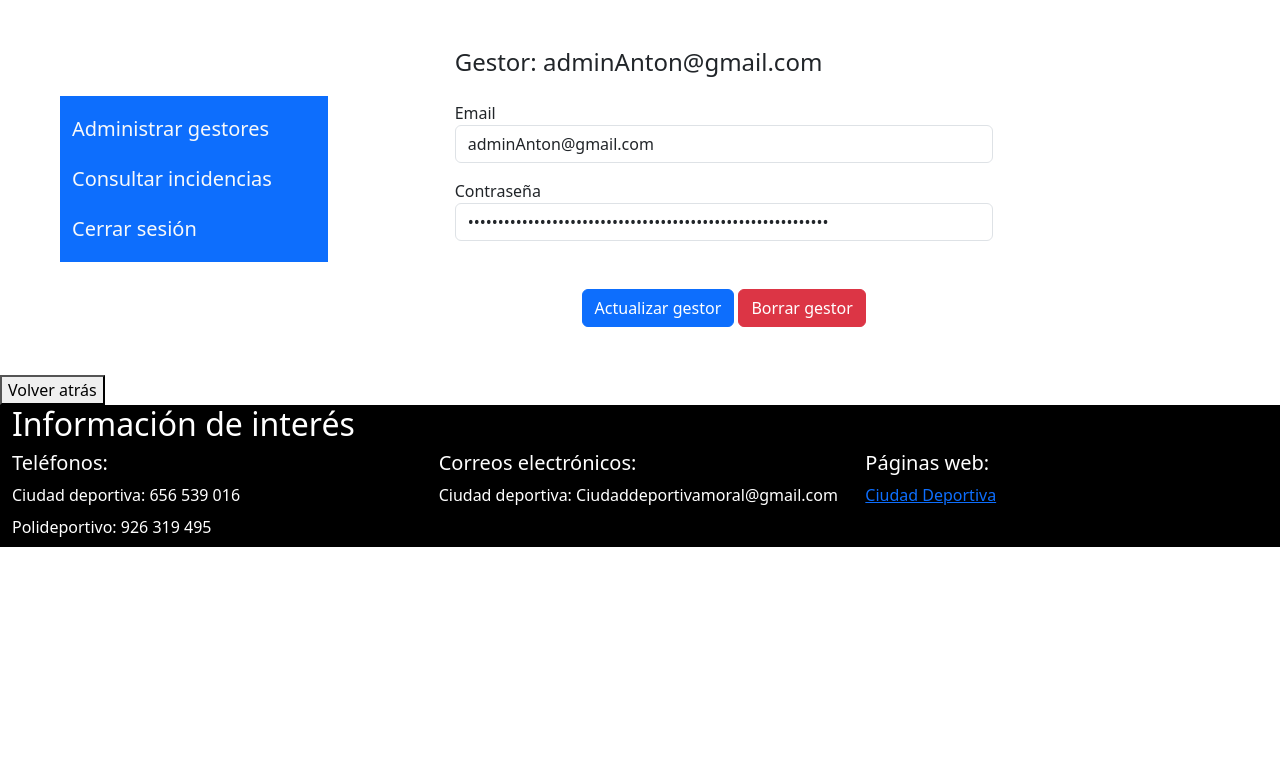
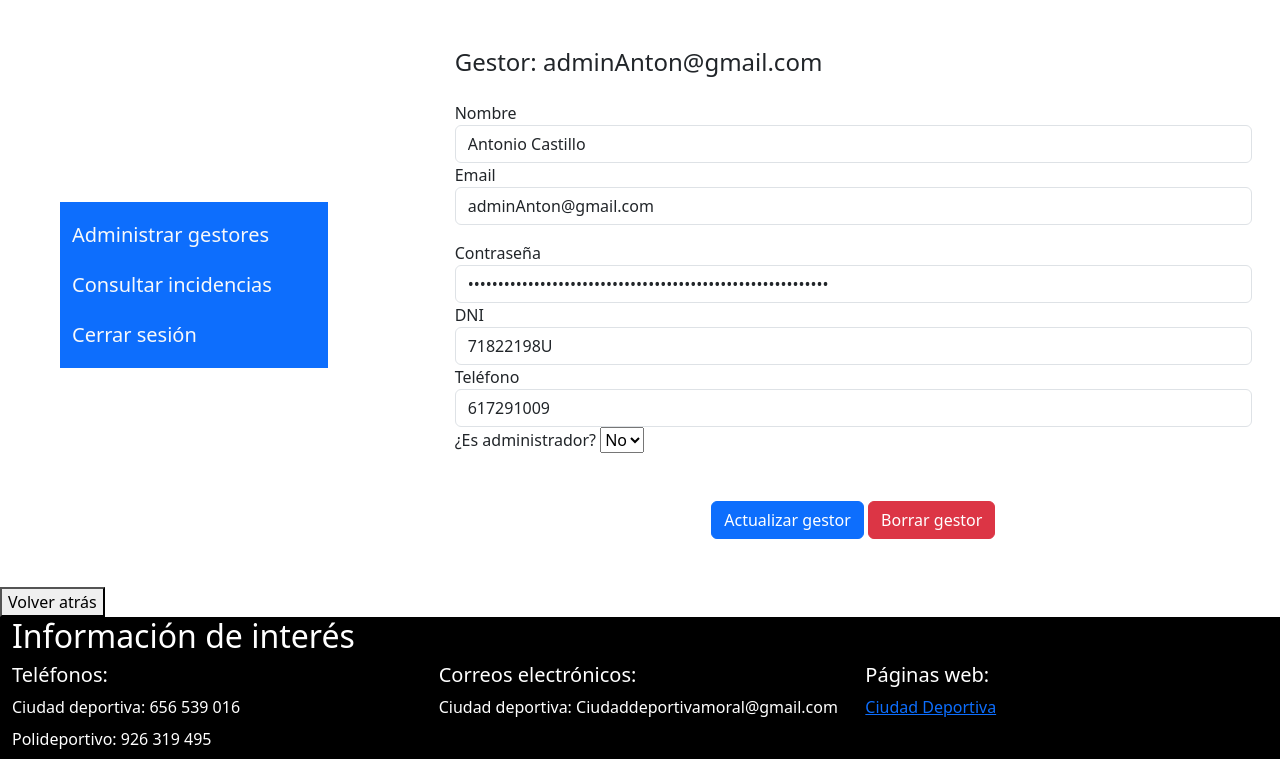
Before and after one commit to joseignaciosegovia/daw_proy_segovia_joseignacio_RPO, a PHP site: page /servidor/editarGestor.php?gestor=adminAnton@gmail.com in a window 1280 px wide. Shown: the part 93-852 px from the top of the page. Before the commit the page ends 640 px from the top, so only its background shows below. Run offline with PHP 8.4, Linux system fonts and the light colour scheme; the visitor is signed in with stand-in values (Sample User, id 1); data comes from the database, SQL or seed files in the repository.

Commit message:
Editar gestores, la tabla muestra todos los datos (falta validación y actualización de la tabla)

```diff
--- a/servidor/editarGestor.php
+++ b/servidor/editarGestor.php
@@ -72,6 +72,16 @@
                         </div>
                         <div class="row mt-3">
                             <div class="col-md-12">
+                                <label class="labels">Nombre</label>
+                                <input type="text" class="form-control" id="nombre" name="nombre" value="<?php echo $gestor['nombre'] ?>">
+                                <div class="invalid-feedback">
+                                    Introduzca un nombre válido
+                                </div>
+                                <div class="valid-feedback">
+                                    Dato correcto
+                                </div>
+                            </div>
+                            <div class="col-md-12">
                                 <label class="labels">Email</label>
                                 <input type="email" class="form-control" id="email" name="Email" value="<?php echo $gestor['email'] ?>">
                                 <div class="invalid-feedback">
@@ -86,6 +96,39 @@
                                 <input type="password" class="form-control" id="contraseña" name="Contraseña" value="<?php echo $gestor['contrasena'] ?>">
                                 <div class="invalid-feedback">
                                     Introduzca una contraseña válida
+                                </div>
+                                <div class="valid-feedback">
+                                    Dato correcto
+                                </div>
+                            </div>
+                            <div class="col-md-12">
+                                <label class="labels">DNI</label>
+                                <input type="text" class="form-control" id="DNI" name="DNI" value="<?php echo $gestor['DNI'] ?>">
+                                <div class="invalid-feedback">
+                                    Introduzca un DNI válido
+                                </div>
+                                <div class="valid-feedback">
+                                    Dato correcto
+                                </div>
+                            </div>
+                            <div class="col-md-12">
+                                <label class="labels">Teléfono</label>
+                                <input type="number" class="form-control" id="telefono" name="telefono" value="<?php echo $gestor['telefono'] ?>">
+                                <div class="invalid-feedback">
+                                    Introduzca un teléfono válido
+                                </div>
+                                <div class="valid-feedback">
+                                    Dato correcto
+                                </div>
+                            </div>
+                            <div class="col-md-12">
+                                <label class="labels" for="administrador">¿Es administrador?</label>
+                                <select id="administrador">
+                                    <option value="volvo" <?php if($gestor['administrador'] == 1) echo "selected" ?>>Sí</option>
+                                    <option value="saab" <?php if($gestor['administrador'] == 0) echo "selected" ?>>No</option>
+                                </select>
+                                <div class="invalid-feedback">
+                                    Introduzca un correo válido
                                 </div>
                                 <div class="valid-feedback">
                                     Dato correcto
```
